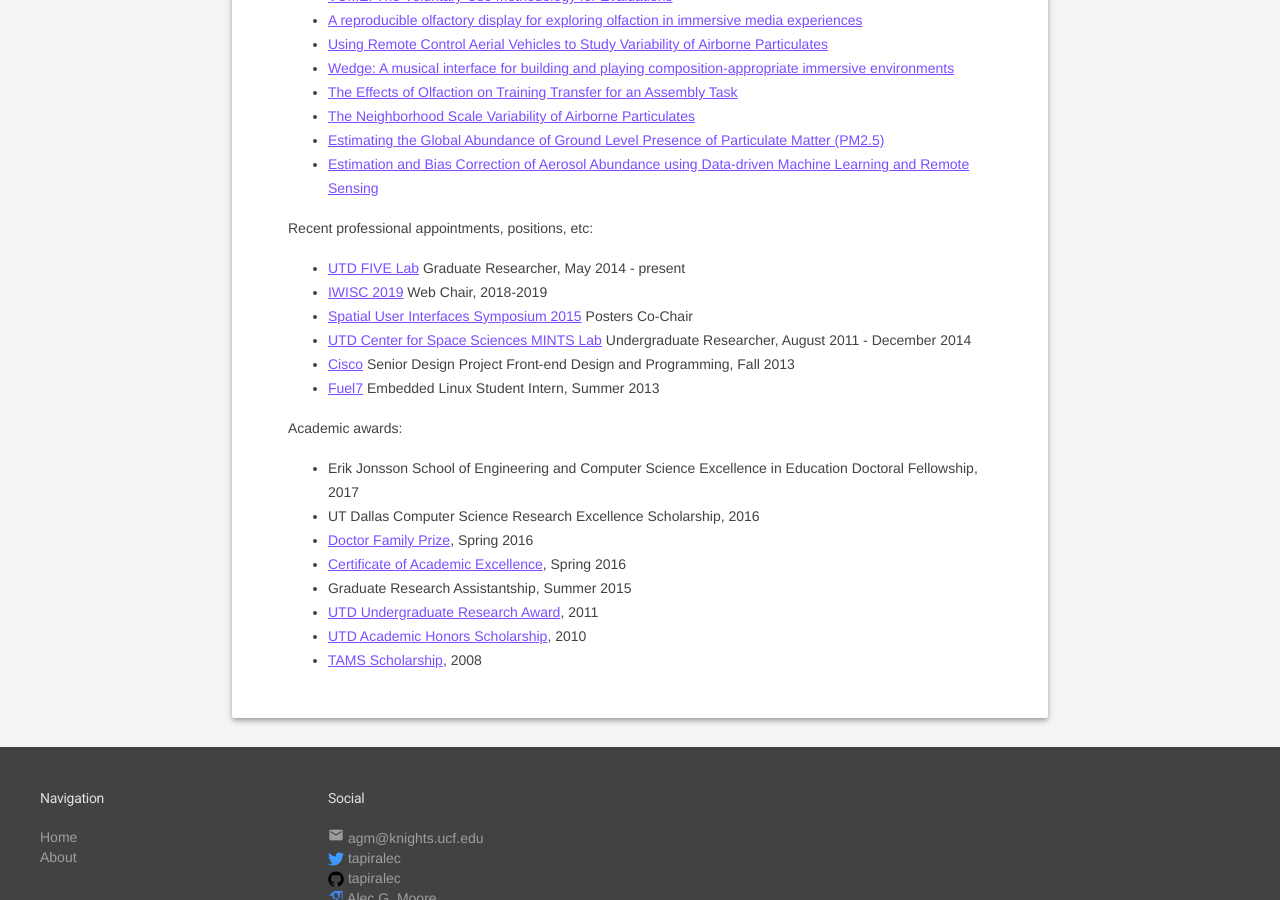
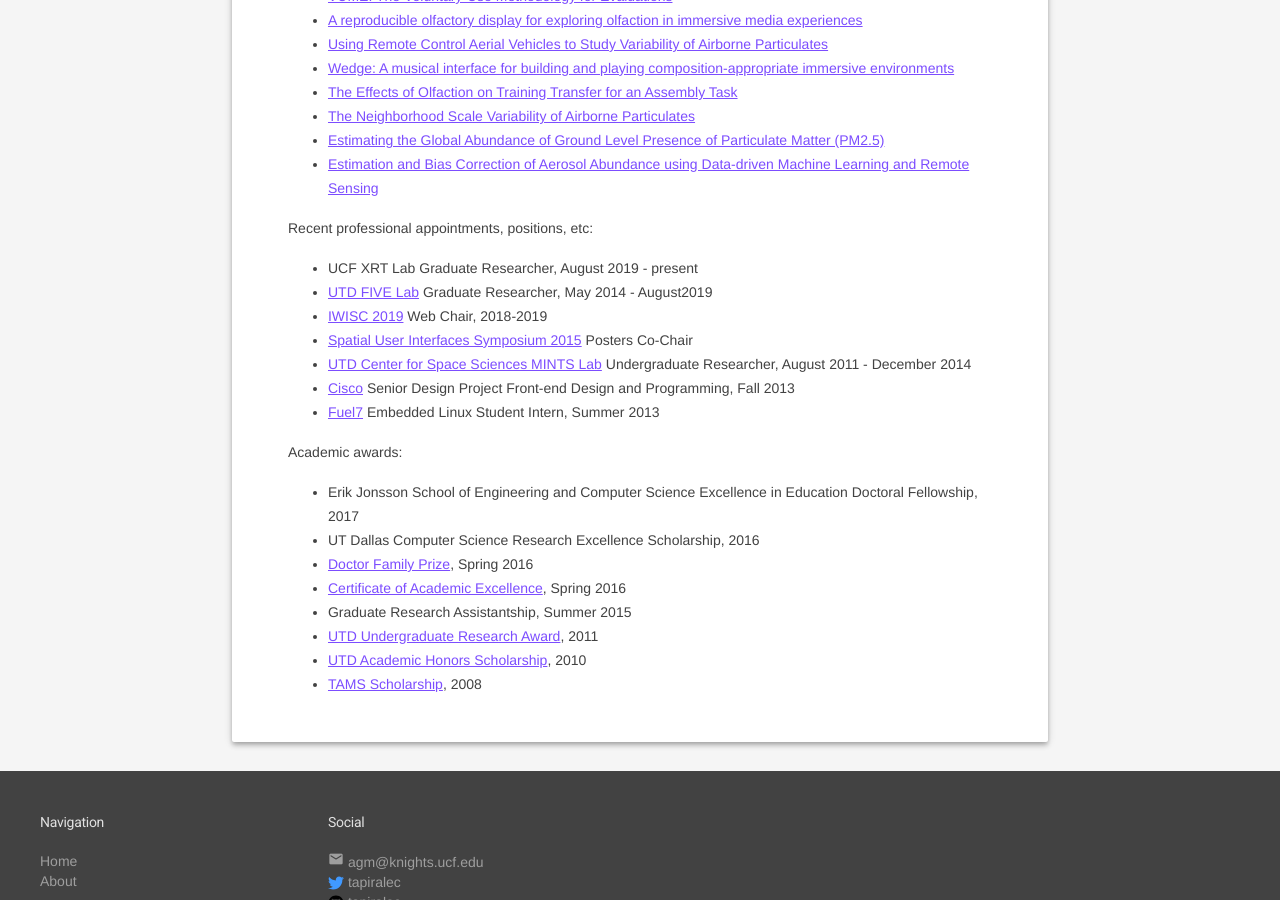
Before and after one commit to tapiralec/tapiralec.github.io, a Jekyll site: the page built from about.html, in a window 1280 px wide and 900 px high, scrolled down 597 px. Built offline with Jekyll 4.4.1, drawn with Linux system fonts in a browser that asks for light colours.

Commit message:
Update about.html

```diff
--- a/about.html
+++ b/about.html
@@ -40,7 +40,8 @@ permalink: /about/
 	  <p>
 	    Recent professional appointments, positions, etc:
 	    <ul>
-	    <li><a href="http://www.ryanmcmahan.com/fivelab/">UTD FIVE Lab</a> Graduate Researcher, May 2014 - present</li>
+		    <li>UCF XRT Lab Graduate Researcher, August 2019 - present</li>
+	    <li><a href="http://www.ryanmcmahan.com/fivelab/">UTD FIVE Lab</a> Graduate Researcher, May 2014 - August2019</li>
 	    <li><a href="http://cs.utdallas.edu/ut-diisc/iwisc-2019/">IWISC 2019</a> Web Chair, 2018-2019</li>
 	    <li><a href="https://www.siggraph.org/attend/events/sui-2015">Spatial User Interfaces Symposium 2015</a> Posters Co-Chair</li>
 	    <li><a href="https://davidlary.info/">UTD Center for Space Sciences MINTS Lab</a> Undergraduate Researcher, August 2011 - December 2014</li>
```
